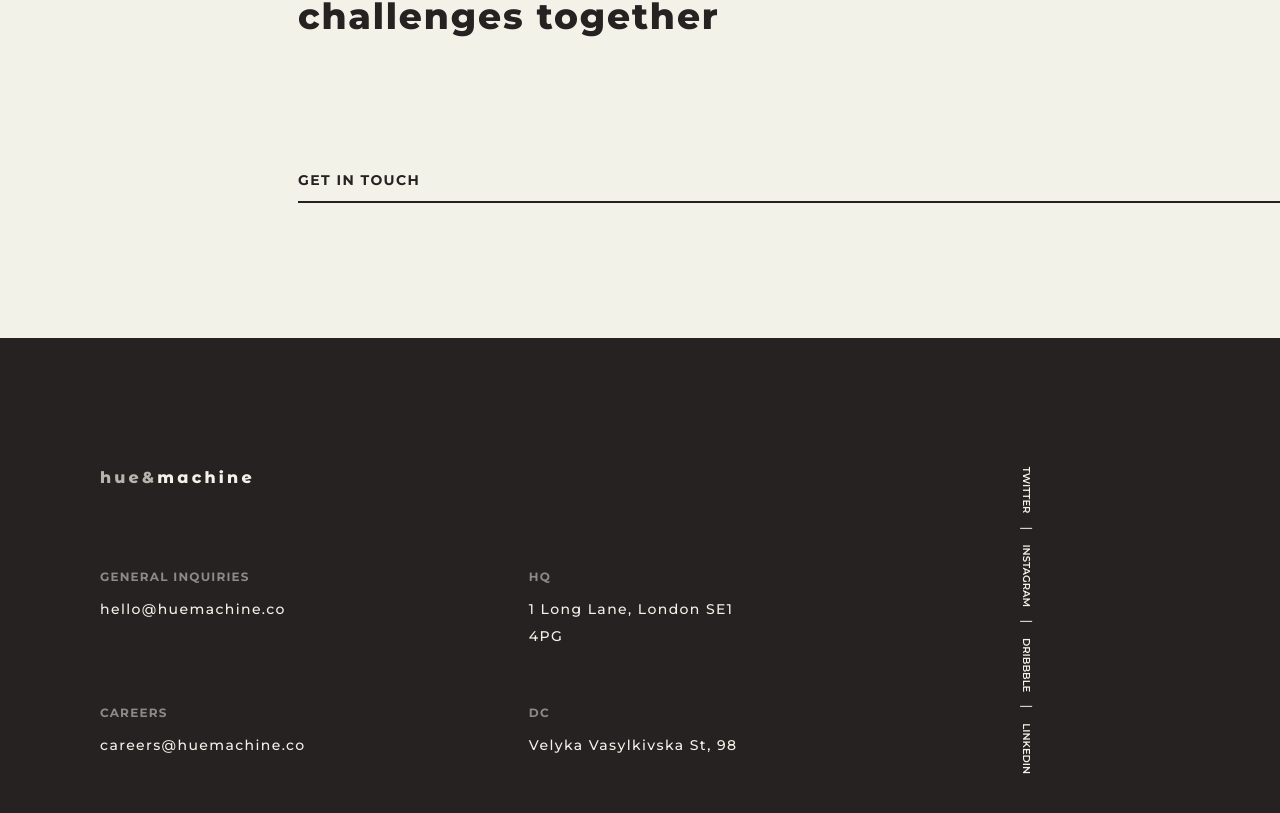
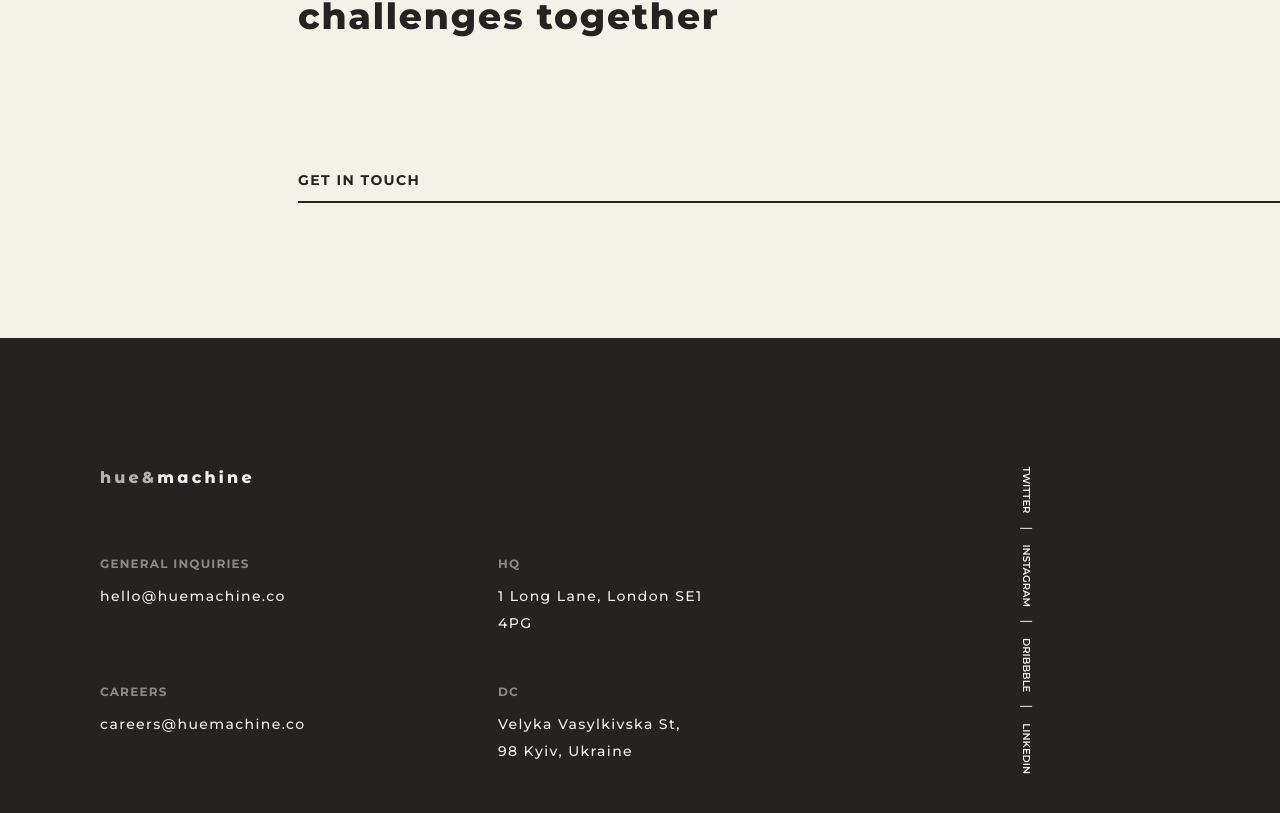
Before and after one commit to BDenysovets/hue-machine, a React (Create React App) app: page / in a window 1280 px wide. Shown: the part 5031-5844 px from the top of the page. Built offline with nearby package versions, Linux system fonts and the light colour scheme.

Commit message:
feat: footer updated

```diff
--- a/src/components/layout/Footer.scss
+++ b/src/components/layout/Footer.scss
@@ -51,6 +51,15 @@
     }
 
     .footerAddressItem {
+      max-width: 150px;
+
+      @media (min-width: $media-md) {
+        max-width: 205px;
+      }
+
+      @media (min-width: $media-lg) {
+        max-width: 208px;
+      }
 
       .footerAddressTitle {
         font-weight: 700;
--- a/src/components/layout/Footer.tsx
+++ b/src/components/layout/Footer.tsx
@@ -39,7 +39,7 @@ const addresses = [
   },
   {
     title: 'DC',
-    text: 'Velyka Vasylkivska St, 98',
+    text: 'Velyka Vasylkivska St, 98 Kyiv, Ukraine',
     link: 'https://goo.gl/maps/MLrfm1RGdPeVQodi6',
   },
 ]
```
